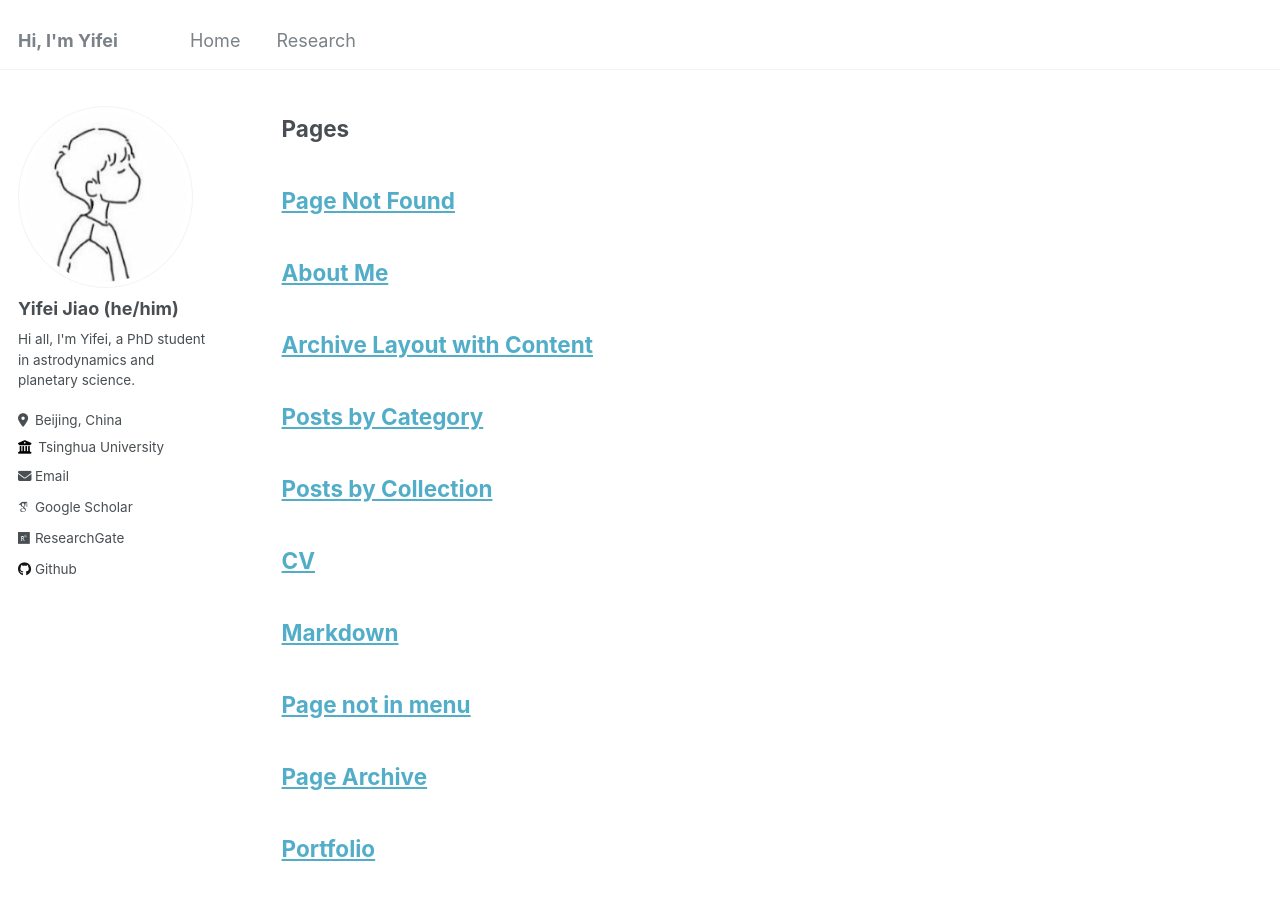
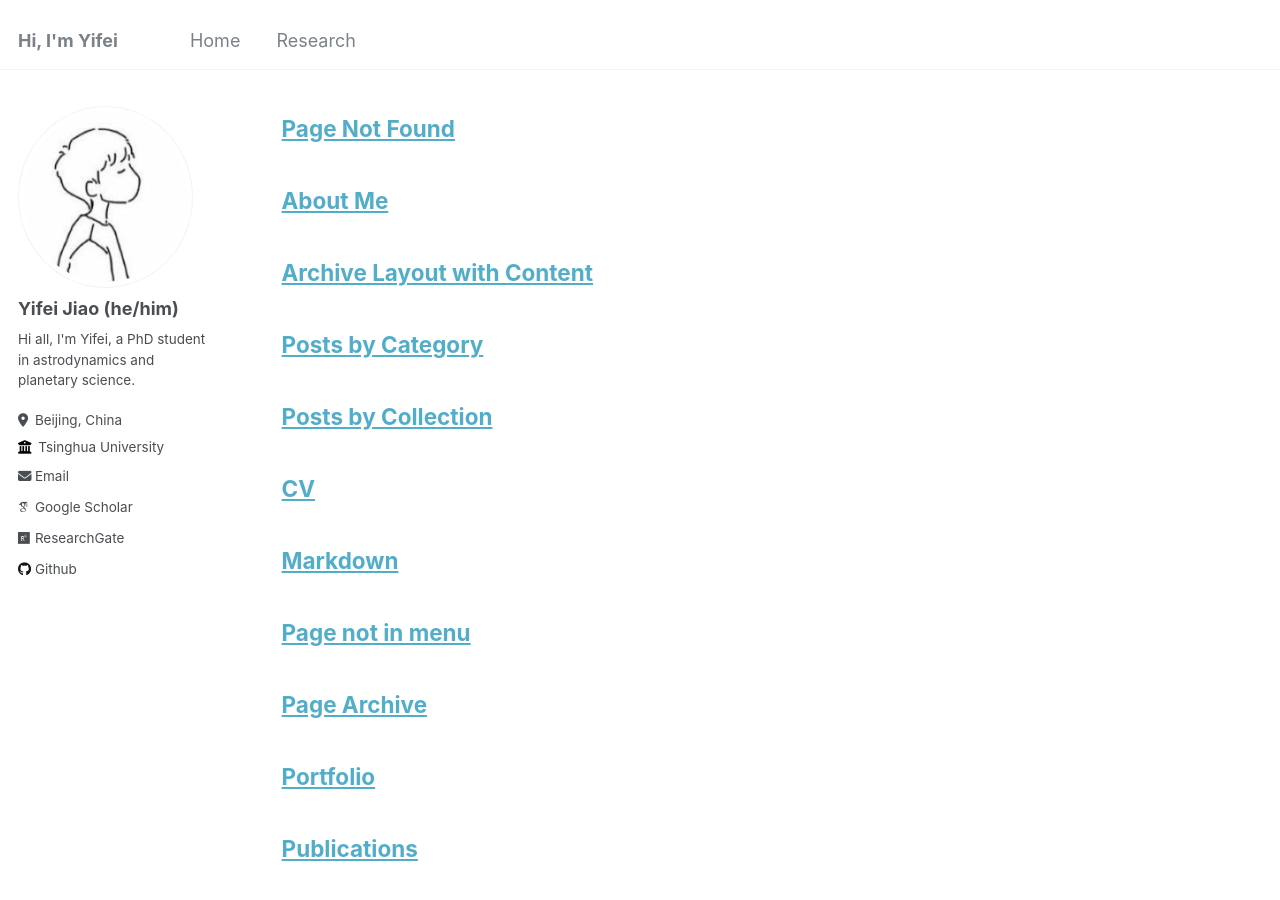
Before and after one commit to jiaoyf-thu/jiaoyf-thu.github.io, a Jekyll site: the page built from _pages/sitemap.md, in a window 1280 px wide and 900 px high. Built offline with Jekyll 4.4.1, drawn with Linux system fonts in a browser that asks for light colours; some web fonts are replaced.

Commit message:
Update sitemap.md

```diff
--- a/_pages/sitemap.md
+++ b/_pages/sitemap.md
@@ -7,8 +7,6 @@ author_profile: true
 
 {% include base_path %}
 <!--A list of all the posts and pages found on the site. For you robots out there is an [XML version]({{ base_path }}/sitemap.xml) available for digesting as well.-->
-
-## Pages
 
 {% for post in site.pages %}
   {% include archive-single.html %}
```
